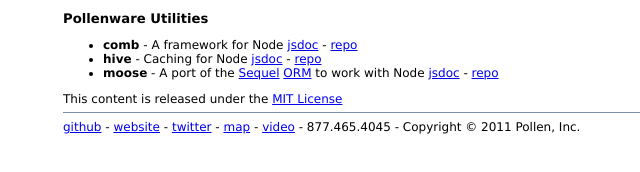
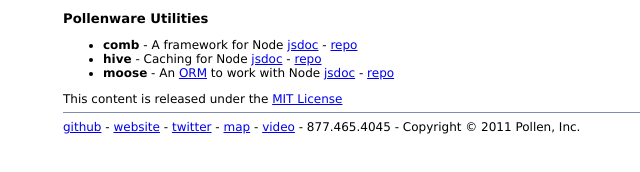
Before and after one commit to Pollenware/c2fo.github.com, a plain HTML site: page index.html in a window 1280 px wide. Shown: the whole page, without its empty margins (135-775 px from the left). Drawn offline with Linux system fonts and the light colour scheme.

```diff
--- a/index.html
+++ b/index.html
@@ -180,7 +180,7 @@ ul.inheritsList
   <ul>
     <li><strong>comb</strong>     - A framework for Node                          <a href="/comb/index.html">jsdoc</a> - <a href="https://github.com/Pollenware/comb">repo</a></li>
       <li><strong>hive</strong>     - Caching for Node                                                              <a href="/hive/index.html">jsdoc</a> - <a href="https://github.com/Pollenware/hive">repo</a></li>
-        <li><strong>moose</strong>    - A port of the <a href="http://sequel.rubyforge.org/">Sequel</a> <a href="http://en.wikipedia.org/wiki/Object-relational_mapping">ORM</a> to work with Node <a href="/moose/index.html">jsdoc</a> - <a href="https://github.com/Pollenware/moose">repo</a></li>
+        <li><strong>moose</strong>    - An <a href="http://en.wikipedia.org/wiki/Object-relational_mapping">ORM</a> to work with Node <a href="/moose/index.html">jsdoc</a> - <a href="https://github.com/Pollenware/moose">repo</a></li>
         </ul>
         <span>This content is released under the <a href="https://github.com/Pollenware/moose/raw/master/LICENSE">MIT License</a></span>
   <hr />
```
Also changed, not shown: 1 other file.
